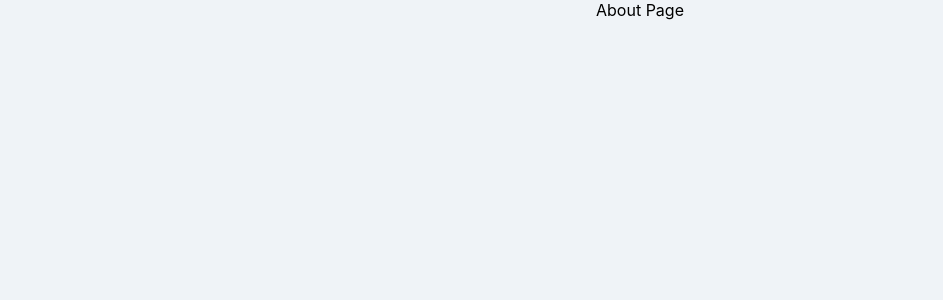
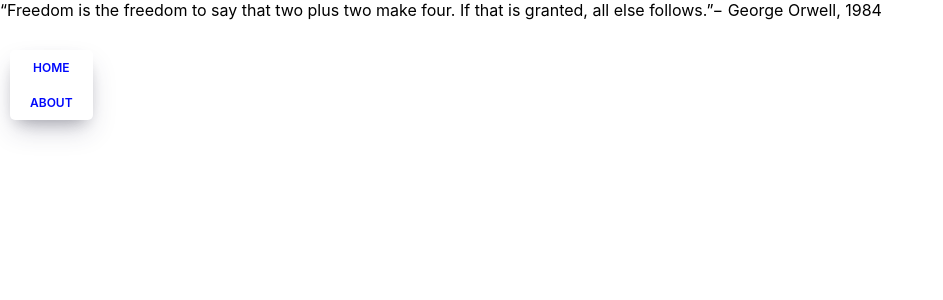
Before and after one commit to sangwon0724/practice_reactJS_movie, a React (Create React App) app in the folder movie_app/: page /#/about in a window 1280 px wide. Shown: the top 300 px of the page, without its empty margins (0-943 px from the left). Built offline with nearby package versions, Linux system fonts and the light colour scheme.

Commit message:
6.2 Building the Navigation

```diff
--- /dev/null
+++ b/movie_app/src/App.css
@@ -0,0 +1,12 @@
+* {
+  box-sizing: border-box;
+}
+
+body {
+  margin: 0;
+  padding: 0;
+  font-family: -apple-system, BlinkMacSystemFont, "Segoe UI", Roboto, Oxygen,
+    Ubuntu, Cantarell, "Open Sans", "Helvetica Neue", sans-serif;
+  background-color: #eff3f7;
+  height: 100%;
+}
--- a/movie_app/src/App.js
+++ b/movie_app/src/App.js
@@ -2,12 +2,16 @@
 import {HashRouter, Route} from "react-router-dom";
 import Home from "./route/Home";
 import About from "./route/About";
+import Navigation from "./components/Navigation";
 
 function App(){
-  return <HashRouter>
+  return(
+  <HashRouter>
+    <Navigation />
     <Route path="/" component={Home} exact={true}/>
     <Route path="/about" component={About} exact={true}/>
   </HashRouter>
+  );
 }
 
 export default App;
--- /dev/null
+++ b/movie_app/src/components/Navigation.css
@@ -0,0 +1,25 @@
+.nav {
+  position: fixed;
+  top: 50px;
+  left: 10px;
+  display: flex;
+  flex-direction: column;
+  background-color: white;
+  padding: 10px 20px;
+  box-shadow: 0 13px 27px -5px rgba(50, 50, 93, 0.25),
+    0 8px 16px -8px rgba(0, 0, 0, 0.3), 0 -6px 16px -6px rgba(0, 0, 0, 0.025);
+  border-radius: 5px;
+}
+
+.nav a {
+  text-decoration: none;
+  color: #0008fc;
+  text-transform: uppercase;
+  font-size: 12px;
+  text-align: center;
+  font-weight: 600;
+}
+
+.nav a:not(:last-child) {
+  margin-bottom: 20px;
+}
--- /dev/null
+++ b/movie_app/src/components/Navigation.js
@@ -0,0 +1,14 @@
+import React from "react";
+import { Link } from "react-router-dom";
+import "./Navigation.css";
+
+function Navigation() {
+  return (
+    <div className="nav">
+      <Link to="/">Home</Link>
+      <Link to="/about">About</Link>
+    </div>
+  );
+}
+
+export default Navigation;
--- /dev/null
+++ b/movie_app/src/route/About.css
@@ -0,0 +1,20 @@
+.about__container {
+  box-shadow: 0 13px 27px -5px rgba(50, 50, 93, 0.25),
+    0 8px 16px -8px rgba(0, 0, 0, 0.3), 0 -6px 16px -6px rgba(0, 0, 0, 0.025);
+  padding: 20px;
+  border-radius: 5px;
+  background-color: white;
+  margin: 0 auto;
+  margin-top: 100px;
+  max-width: 25%;
+  font-weight: 300;
+}
+
+.about__container span:first-child {
+  font-size: 20px;
+}
+
+.about__container span:last-child {
+  display: block;
+  margin-top: 10px;
+}
--- a/movie_app/src/route/About.js
+++ b/movie_app/src/route/About.js
@@ -1,7 +1,15 @@
 import React from 'react';
 
 function About(){
-  return <span>About Page</span>
+  return (
+    <div className="about__container">
+      <span>
+        “Freedom is the freedom to say that two plus two make four. If that is
+        granted, all else follows.”
+      </span>
+      <span>− George Orwell, 1984</span>
+    </div>
+  );
 }
 
 export default About;
--- a/movie_app/src/route/Home.css
+++ b/movie_app/src/route/Home.css
@@ -1,58 +1,3 @@
-* {
-  box-sizing: border-box;
-}
-
-.App {
-  text-align: center;
-}
-
-.App-logo {
-  height: 40vmin;
-  pointer-events: none;
-}
-
-@media (prefers-reduced-motion: no-preference) {
-  .App-logo {
-    animation: App-logo-spin infinite 20s linear;
-  }
-}
-
-.App-header {
-  background-color: #282c34;
-  min-height: 100vh;
-  display: flex;
-  flex-direction: column;
-  align-items: center;
-  justify-content: center;
-  font-size: calc(10px + 2vmin);
-  color: white;
-}
-
-.App-link {
-  color: #61dafb;
-}
-
-@keyframes App-logo-spin {
-  from {
-    transform: rotate(0deg);
-  }
-  to {
-    transform: rotate(360deg);
-  }
-}
-
-body {
-  margin: 0;
-  padding: 0;
-  font-family: -apple-system, BlinkMacSystemFont, "Segoe UI", Roboto, Oxygen,
-    Ubuntu, Cantarell, "Open Sans", "Helvetica Neue", sans-serif;
-  background-color: #eff3f7;
-  height: 100%;
-}
-
-html,
-body,
-#potato,
 .container {
   height: 100%;
   display: flex;
@@ -61,7 +6,7 @@
 
 .loader {
   width: 100%;
-  height: 100%;
+  height: 100vh;
   display: flex;
   justify-content: center;
   align-items: center;
```
